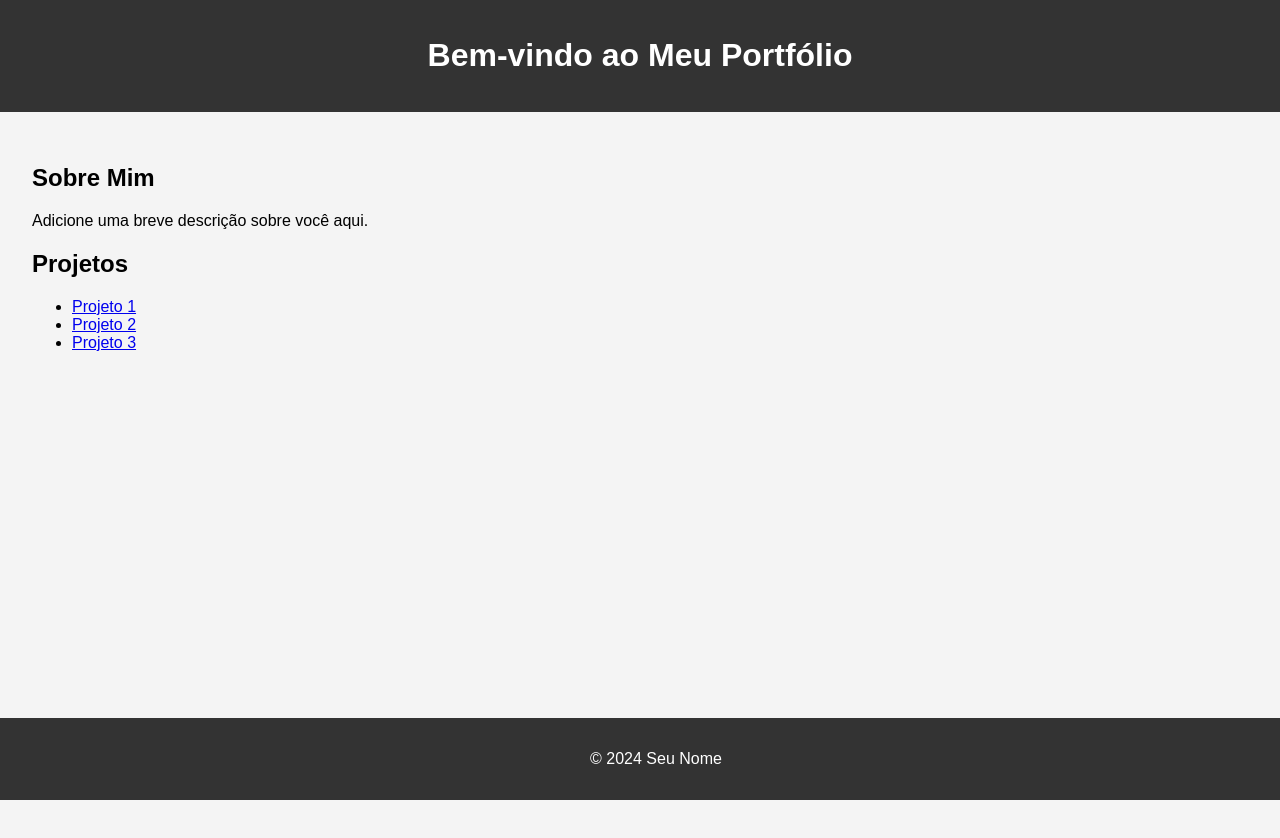
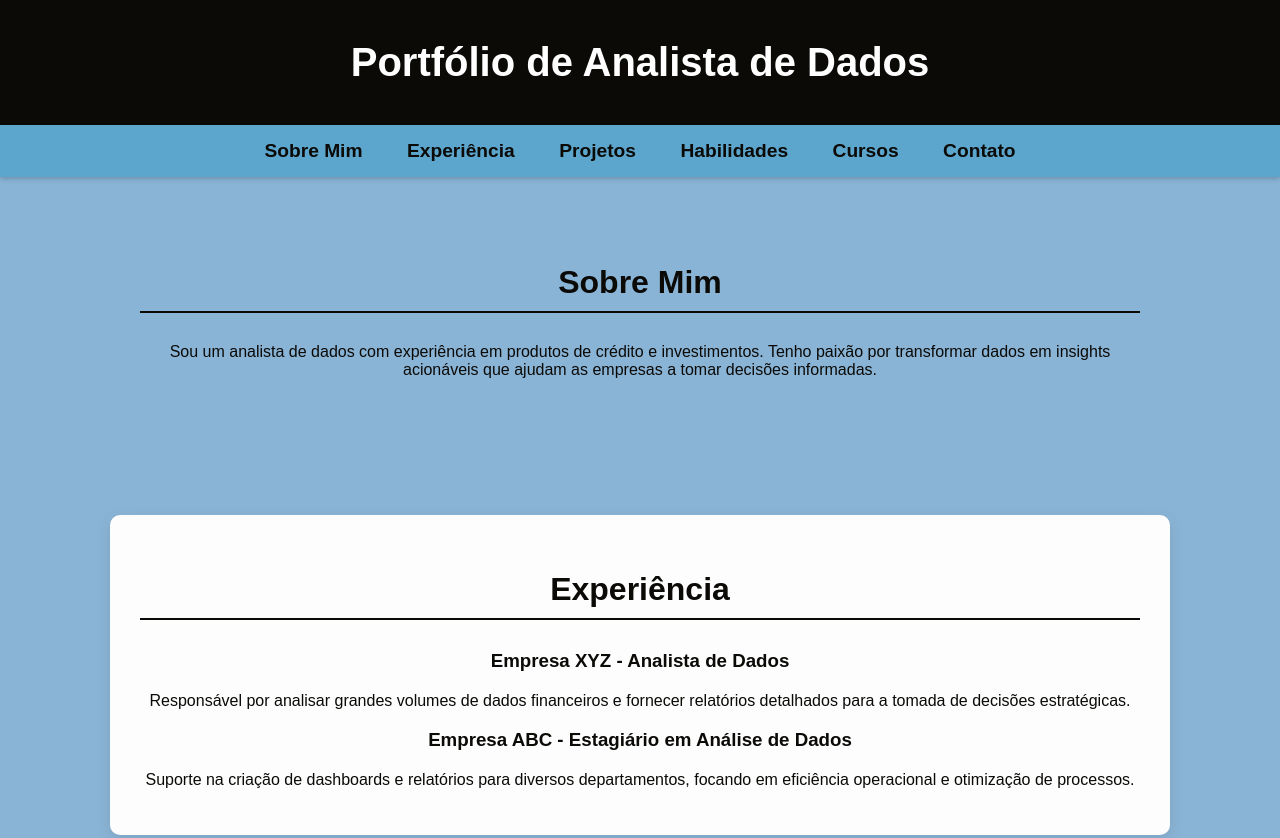
Before and after one commit to AdrianoLink-DataScience/portf-lio_dados, a plain HTML site: page index.html in a window 1280 px wide. Shown: the top 838 px of the page. Before the commit the page ends 800 px from the top, so only its background shows below. Drawn offline with Linux system fonts and the light colour scheme; a script that the page names is missing.

Commit message:
Update_portfolio.html

```diff
--- a/index.html
+++ b/index.html
@@ -1,52 +1,241 @@
 <!DOCTYPE html>
 <html lang="pt-BR">
+
 <head>
     <meta charset="UTF-8">
     <meta name="viewport" content="width=device-width, initial-scale=1.0">
-    <title>Meu Portfólio</title>
+    <title>Portfólio - Analista de Dados</title>
     <style>
         body {
             font-family: Arial, sans-serif;
             margin: 0;
             padding: 0;
-            background-color: #f4f4f4;
+            background-color: #e5ffde;
+            color: #0b0a07;
+            scroll-behavior: smooth;
         }
+
         header {
-            background-color: #333;
-            color: white;
-            padding: 1em;
+            background-color: #0b0a07;
+            padding: 40px 20px;
+            text-align: center;
+            color: #ffffff;
+            box-shadow: 0px 4px 10px rgba(0, 0, 0, 0.2);
+        }
+
+        header h1 {
+            margin: 0;
+            font-size: 2.5em;
+        }
+
+        nav {
+            text-align: center;
+            background-color: #5ca6ce;
+            padding: 15px;
+            position: sticky;
+            top: 0;
+            z-index: 1000;
+            box-shadow: 0px 2px 5px rgba(0, 0, 0, 0.2);
+        }
+
+        nav a {
+            color: #0b0a07;
+            margin: 0 20px;
+            text-decoration: none;
+            font-weight: bold;
+            font-size: 1.2em;
+            transition: color 0.3s;
+        }
+
+        nav a:hover {
+            color: #ffffff;
+        }
+
+        section {
+            padding: 60px 20px;
+            text-align: center;
+            background-color: #8ab4d6;
+        }
+
+        h2 {
+            color: #0b0a07;
+            border-bottom: 2px solid #0b0a07;
+            padding-bottom: 10px;
+            margin-bottom: 30px;
+            font-size: 2em;
+            position: relative;
+        }
+
+        .container {
+            max-width: 1000px;
+            margin: 0 auto;
+        }
+
+        .experience, .projects, .skills, .courses {
+            background-color: #fdfdfd;
+            padding: 30px;
+            border-radius: 10px;
+            margin-bottom: 40px;
+            box-shadow: 0px 4px 15px rgba(0, 0, 0, 0.1);
+            transition: transform 0.3s;
+        }
+
+        .experience:hover, .projects:hover, .skills:hover, .courses:hover {
+            transform: translateY(-10px);
+        }
+
+        .experience h3, .projects h3, .courses h3 {
+            color: #0b0a07;
+            margin-bottom: 20px;
+            position: relative;
+        }
+
+        .skills ul {
+            list-style-type: none;
+            padding: 0;
+        }
+
+        .skills li {
+            background-color: #0b0a07;
+            color: #e5ffde;
+            padding: 10px 20px;
+            margin: 10px 0;
+            border-radius: 5px;
+            display: inline-block;
+            transition: background-color 0.3s;
+        }
+
+        .skills li:hover {
+            background-color: #bbcbcb;
+            color: #0b0a07;
+        }
+
+        .contact {
             text-align: center;
         }
-        main {
-            padding: 2em;
+
+        .contact p {
+            margin: 5px 0;
         }
+
+        .contact a img {
+            width: 40px;
+            height: 40px;
+            margin: 0 10px;
+            transition: transform 0.3s;
+        }
+
+        .contact a img:hover {
+            transform: scale(1.1);
+        }
+
         footer {
-            background-color: #333;
-            color: white;
-            padding: 1em;
+            background-color: #0b0a07;
             text-align: center;
-            position: fixed;
-            bottom: 0;
-            width: 100%;
+            padding: 20px;
+            color: #e5ffde;
+            position: relative;
+            box-shadow: 0px -4px 10px rgba(0, 0, 0, 0.2);
+        }
+
+        footer p {
+            margin: 0;
         }
     </style>
+	<script type="text/javascript">
+      window.onload = function(){
+      (function(d, script) {
+      script = d.createElement('script');
+      script.type = 'text/javascript';
+      script.async = true;
+      script.src = 'https://w.app/widget-v1/NiKY7f.js';
+      d.getElementsByTagName('head')[0].appendChild(script);
+      }(document));
+      };
+      </script>
 </head>
+
 <body>
     <header>
-        <h1>Bem-vindo ao Meu Portfólio</h1>
+        <h1>Portfólio de Analista de Dados</h1>
     </header>
-    <main>
-        <h2>Sobre Mim</h2>
-        <p>Adicione uma breve descrição sobre você aqui.</p>
-        <h2>Projetos</h2>
-        <ul>
-            <li><a href="link_do_projeto_1">Projeto 1</a></li>
-            <li><a href="link_do_projeto_2">Projeto 2</a></li>
-            <li><a href="link_do_projeto_3">Projeto 3</a></li>
-        </ul>
-    </main>
+
+    <nav>
+        <a href="#about">Sobre Mim</a>
+        <a href="#experience">Experiência</a>
+        <a href="#projects">Projetos</a>
+        <a href="#skills">Habilidades</a>
+        <a href="#courses">Cursos</a>
+        <a href="#contact">Contato</a>
+    </nav>
+
+    <section id="about">
+        <div class="container">
+            <h2>Sobre Mim</h2>
+            <p>Sou um analista de dados com experiência em produtos de crédito e investimentos. Tenho paixão por transformar dados em insights acionáveis que ajudam as empresas a tomar decisões informadas.</p>
+        </div>
+    </section>
+
+    <section id="experience">
+        <div class="container experience">
+            <h2>Experiência</h2>
+            <h3>Empresa XYZ - Analista de Dados</h3>
+            <p>Responsável por analisar grandes volumes de dados financeiros e fornecer relatórios detalhados para a tomada de decisões estratégicas.</p>
+            <h3>Empresa ABC - Estagiário em Análise de Dados</h3>
+            <p>Suporte na criação de dashboards e relatórios para diversos departamentos, focando em eficiência operacional e otimização de processos.</p>
+        </div>
+    </section>
+
+    <section id="projects">
+        <div class="container projects">
+            <h2>Projetos</h2>
+            <h3>Dashboard de Performance de Investimentos</h3>
+            <p>Criação de um dashboard interativo que monitora o desempenho de portfólios de investimentos em tempo real.</p>
+            <h3>Análise de Risco de Crédito</h3>
+            <p>Desenvolvimento de um modelo preditivo para avaliação de risco de crédito, utilizando técnicas de machine learning.</p>
+        </div>
+    </section>
+
+    <section id="skills">
+        <div class="container skills">
+            <h2>Habilidades</h2>
+            <ul>
+                <li>Python, R</li>
+                <li>SQL, NoSQL</li>
+                <li>Power BI, Tableau</li>
+                <li>Modelagem de Dados</li>
+                <li>Machine Learning</li>
+            </ul>
+        </div>
+    </section>
+
+    <section id="courses">
+        <div class="container courses">
+            <h2>Cursos</h2>
+            <h3>Certificação em Análise de Dados - Alura</h3>
+            <p>Acesse meu certificado completo <a href="https://cursos.alura.com.br/user/adrianolink/fullCertificate/ad2167a8dad680a69c3eb7d26250f2f2" target="_blank">aqui</a>.</p>
+        </div>
+    </section>
+
+    <section id="contact">
+        <div class="container contact">
+            <h2>Contato</h2>
+            <p>Email: datascience@adrianolink.com</p>
+            <a href="mailto:seuemail@dominio.com">
+                <img src="https://upload.wikimedia.org/wikipedia/commons/4/4e/Gmail_Icon.png" alt="Gmail Logo">
+            </a>
+            <a href="https://www.linkedin.com/in/seu-perfil" target="_blank">
+                <img src="https://upload.wikimedia.org/wikipedia/commons/c/ca/LinkedIn_logo_initials.png" alt="LinkedIn Logo">
+            </a>
+            <a href="https://api.whatsapp.com/send?phone=5547996430982&text=Ol%C3%A1,%20gostei%20de%20seu%20portf%C3%B3lio,%20vamos%20conversar?" target="_blank">
+                <img src="https://upload.wikimedia.org/wikipedia/commons/6/6b/WhatsApp.svg" alt="WhatsApp Logo">
+            </a>
+        </div>
+    </section>
+
     <footer>
-        <p>&copy; 2024 Seu Nome</p>
+        <p>© 2024 Seu Nome. Todos os direitos reservados.</p>
     </footer>
 </body>
+
 </html>
```
